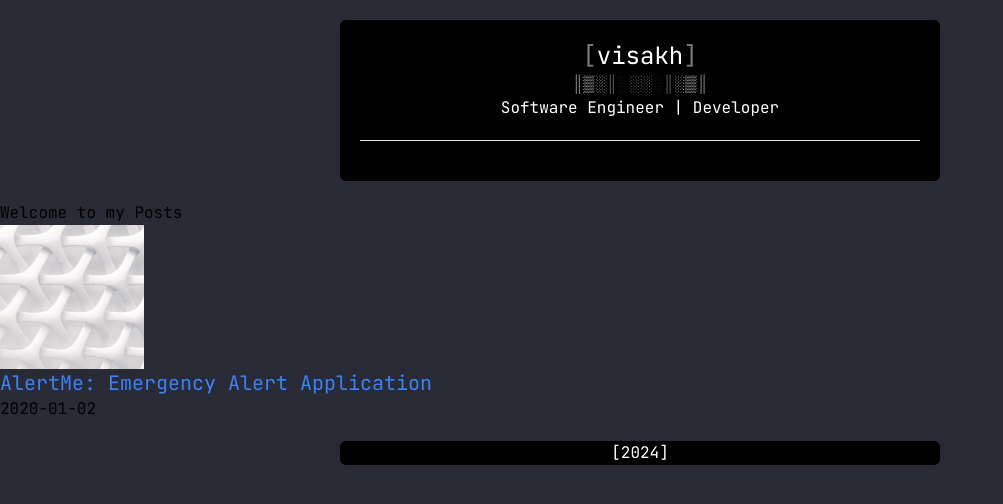
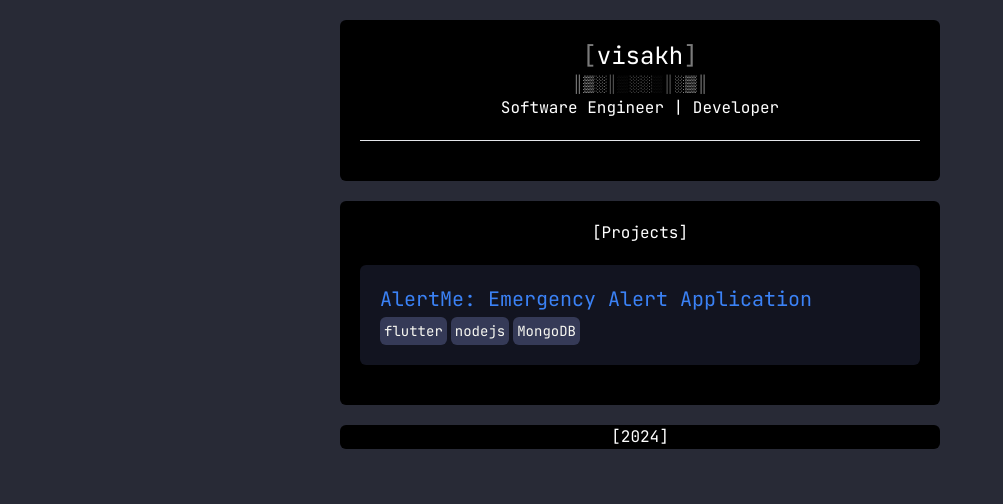
Before and after one commit to vskvj3/portfolio-nextjs, a Next.js app: page /posts in a window 1280 px wide. Shown: the top 504 px of the page, without its empty margins (0-1003 px from the left). Built offline with nearby package versions, Linux system fonts and the light colour scheme.

Commit message:
feat: add posts page and sections

```diff
--- a/src/pages/index.js
+++ b/src/pages/index.js
@@ -3,6 +3,7 @@ import { Inter } from "next/font/google";
 import Layout, { siteTitle } from "@/components/layout";
 import Head from "next/head";
 import { useEffect, useRef, useState } from "react";
+import Link from "next/link";
 
 const inter = Inter({ subsets: ["latin"] });
 
@@ -63,7 +64,8 @@ export default function Home() {
           {/* ls output */}
           <div>
             <ul>
-              <li>projects/</li>
+              <li><Link href={'/projects'}>projects/</Link></li>
+              <li><Link href={'/posts'}>posts/</Link></li>
               <li>resume.pdf</li>
               <li>contact.txt</li>
               <li>about.txt</li>
--- a/src/pages/posts/[id].js
+++ b/src/pages/posts/[id].js
@@ -1,4 +1,3 @@
-
 import Layout from "@/components/layout";
 import { getAllPostIds, getPostData } from "@/lib/posts";
 import Head from "next/head";
@@ -27,13 +26,30 @@ export default function Post({ postData }) {
       <Head>
         <title>{postData.title}</title>
       </Head>
-      {postData.title}
-      <br />
-      {postData.id}
-      <br />
-      <Date dateString={postData.date} />
-      <br />
-      <div dangerouslySetInnerHTML={{ __html: postData.contentHtml }} />
+      <div className="bg-black w-1/2 min-w-[400px] max-w-[600px] h-auto mx-auto mb-5 p-[20px] rounded-md text-left text-white">
+        <h1 className=" text-2xl">{postData.title}</h1>
+        <br />
+        <div className="text-sm">
+          <Date dateString={postData.date} />
+        </div>
+        <br />
+        <div className="flex">
+          {postData.tags.split("+").map((tag) => (
+            <div
+              key={tag}
+              className="text-sm p-1 mr-1 mt-1 bg-[#353a57] rounded-md"
+            >
+              {tag}
+            </div>
+          ))}
+        </div>
+
+        <hr className="py-5 mt-10" />
+        <div
+          className=" prose-base lg:prose-lg prose-ul:list-disc prose-blockquote:bg-slate-900 prose-blockquote:px-5"
+          dangerouslySetInnerHTML={{ __html: postData.contentHtml }}
+        />
+      </div>
     </Layout>
   );
 }
--- a/src/pages/posts/index.js
+++ b/src/pages/posts/index.js
@@ -14,29 +14,34 @@ export async function getStaticProps() {
 
 export default function Posts({ allPostsData }) {
   return (
-    <div>
-      <Layout>
-        <section>
-          <h1>Welcome to my Posts</h1>
-          <Image
-            src="/images/profile.jpg"
-            height={144}
-            width={144}
-            alt="Your Name"
-          />
+    <Layout>
+      <div>
+        <section className="bg-black w-1/2 min-w-[400px] max-w-[600px] h-auto mx-auto mb-5 p-[20px] rounded-md text-left text-white">
           <ul>
-            {allPostsData.map(({ id, date, title }) => (
-              <li key={id}>
-                <Link href={`/posts/${encodeURIComponent(id)}`}>
+            <p className=" text-center pb-5">[Projects]</p>
+            {allPostsData.map(({ id, date, tags, title }) => (
+              <Link key={id} href={`/posts/${encodeURIComponent(id)}`}>
+                <li className="bg-[#121420] hover:bg-[#212438] text-[#f8f8f2] h-auto p-5 rounded-md mb-5">
                   <span className=" text-blue-500 text-xl">{title}</span>
-                </Link>
-                <br />
-                {date}
-              </li>
+
+                  <br />
+                  <div className="flex">
+                    {/* split tags by +, then show each tag inside a div */}
+                    {tags.split("+").map((tag) => (
+                      <div
+                        key={tag}
+                        className="text-sm p-1 mr-1 mt-1 bg-[#353a57] rounded-md"
+                      >
+                        {tag}
+                      </div>
+                    ))}
+                  </div>
+                </li>
+              </Link>
             ))}
           </ul>
         </section>
-      </Layout>
-    </div>
+      </div>
+    </Layout>
   );
 }
```
